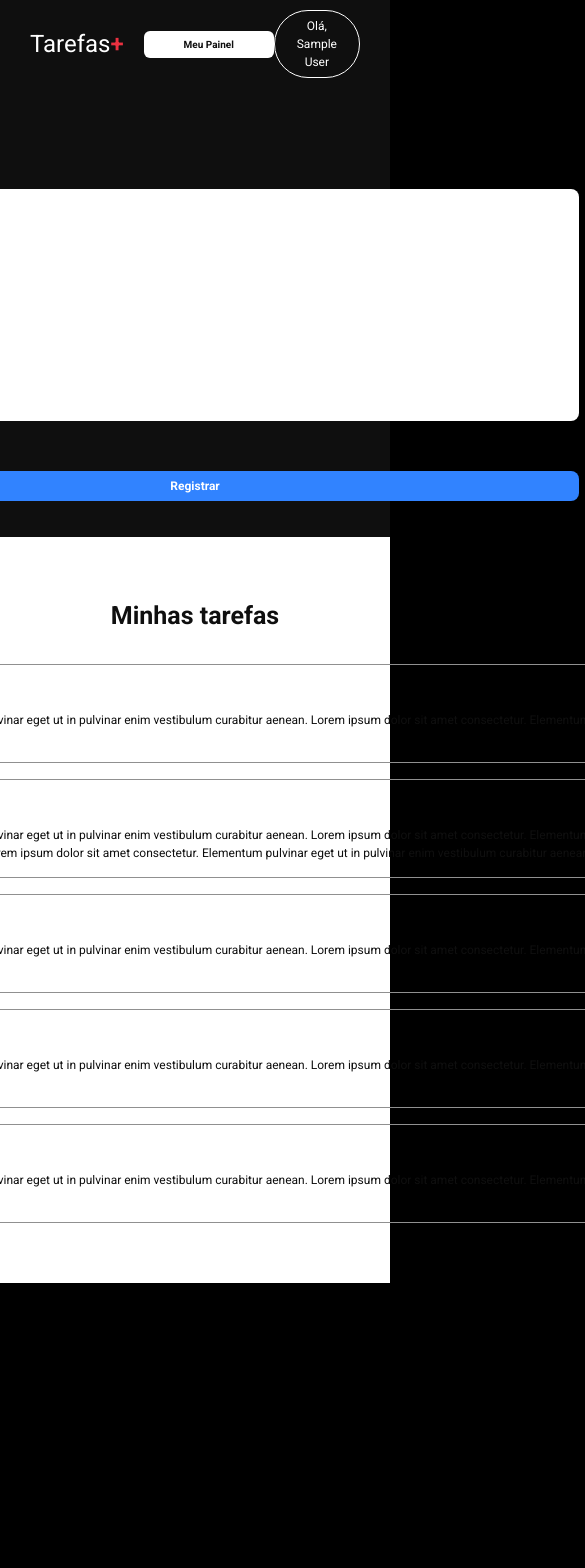
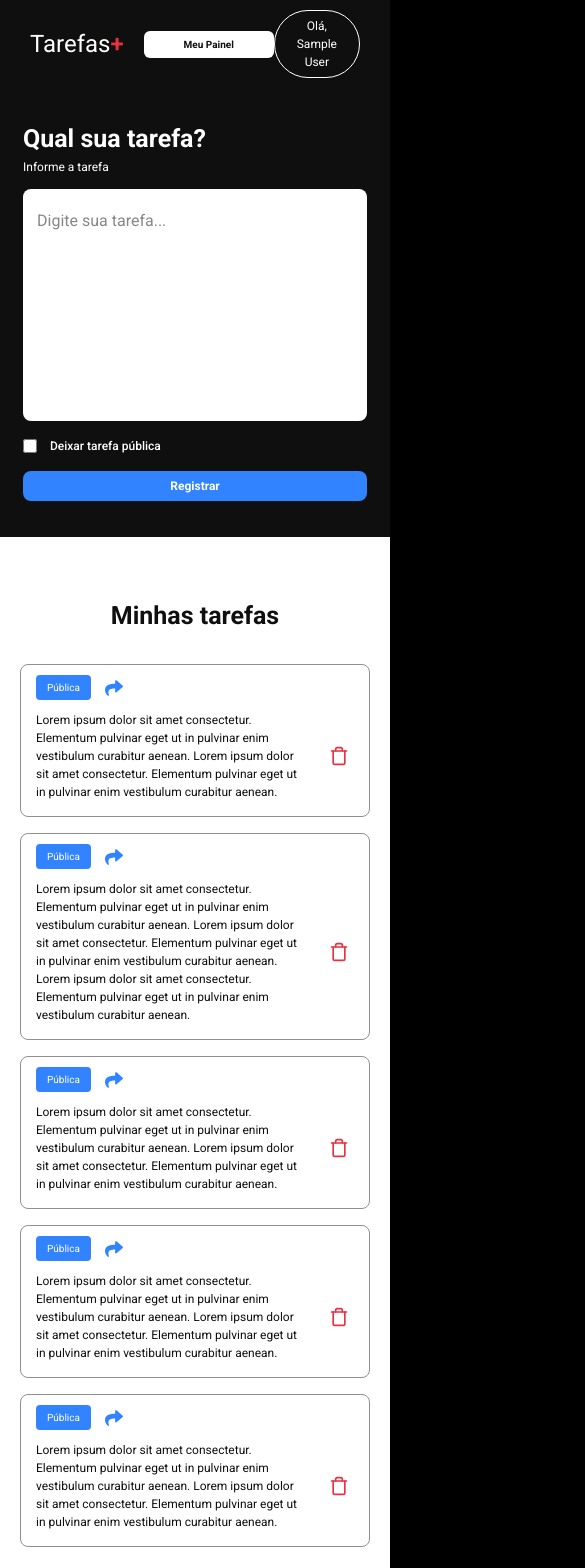
Before and after one commit to BrenoDev00/Estudos_Next, a Next.js app in the folder task-app/: page /dashboard in a window 390 px wide. Shown: the top 1568 px of the page, 585 px wide, since content can reach past the window. Before the commit the page ends 1283 px from the top, so only its background shows below. Built offline with nearby package versions, Linux system fonts and the light colour scheme; no server answers; sample sign-in values are in the browser's storage.

Commit message:
refatora responsividade da dashboard page

```diff
--- a/task-app/src/app/dashboard/page.tsx
+++ b/task-app/src/app/dashboard/page.tsx
@@ -12,7 +12,12 @@ export default function Dashboard({ session }: SessionType) {
         <Header />
 
         <main className={twMerge("bg-bg-black flex flex-col items-center")}>
-          <section className="w-[1024px] px-[128px] pb-[36px] ">
+          <section
+            className={twMerge(
+              "w-[1024px] px-[128px] pb-[36px]",
+              "max-md:w-[800px] max-sm:w-[600px]"
+            )}
+          >
             <div>
               <h1
                 className={twMerge(
@@ -67,7 +72,7 @@ export default function Dashboard({ session }: SessionType) {
             </div>
           </section>
 
-          <section className="bg-white w-full flex flex-col items-center gap-[30px] pb-[60px]">
+          <section className="bg-white w-full flex flex-col items-center gap-[30px] pb-[60px] px-[20px]">
             <h2
               className={twMerge(
                 "text-bg-black font-bold text-[38px] mt-[60px]",
@@ -77,7 +82,7 @@ export default function Dashboard({ session }: SessionType) {
               Minhas tarefas
             </h2>
 
-            <div className="w-[1024px] text-bg-black flex flex-col gap-[16px]">
+            <div className="max-w-[1024px] text-bg-black flex flex-col gap-[16px]">
               <Task
                 variant="newTask"
                 text="Lorem ipsum dolor sit amet consectetur. Elementum pulvinar eget ut in pulvinar enim vestibulum curabitur aenean. Lorem ipsum dolor sit amet consectetur. Elementum pulvinar eget ut in pulvinar enim vestibulum curabitur aenean."
```
